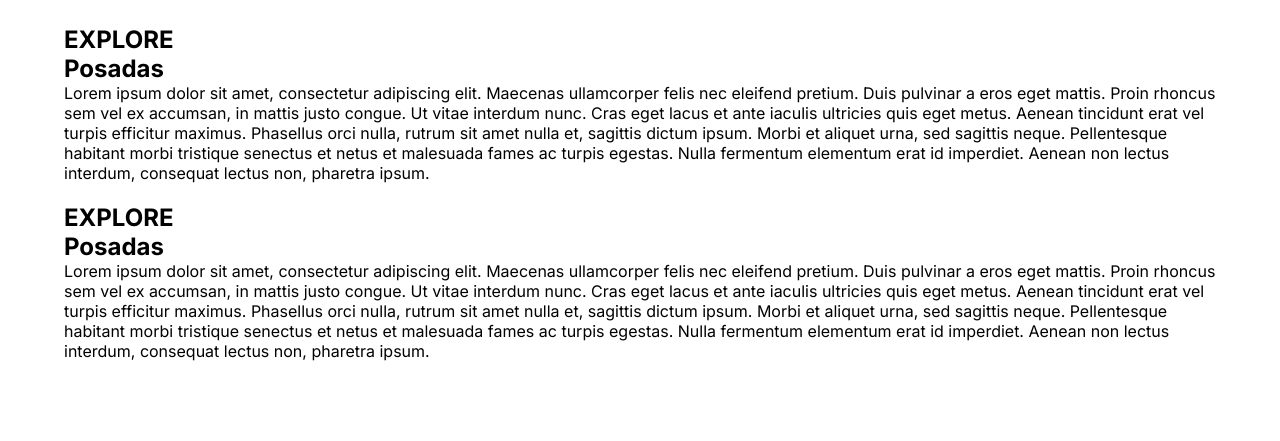
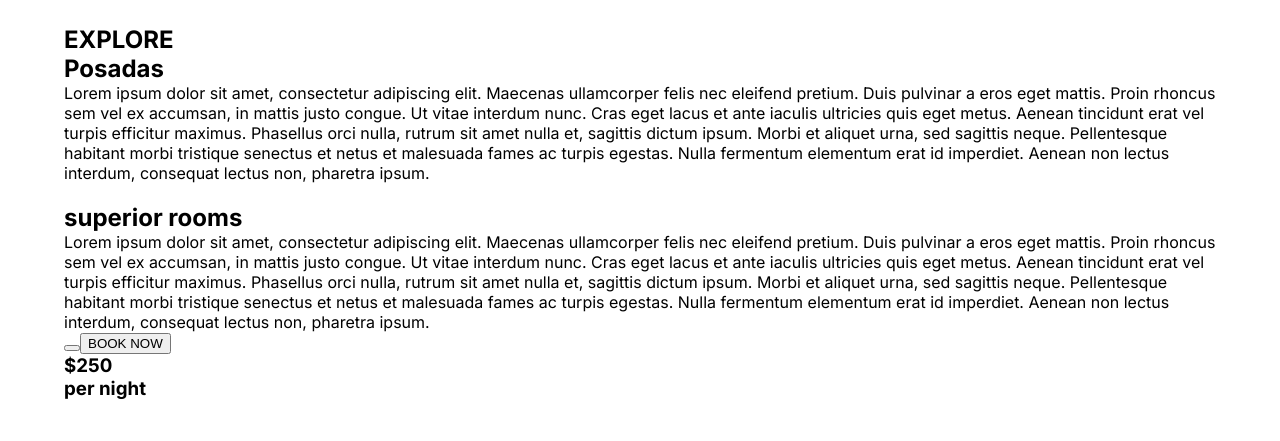
Before and after one commit to Yonel04/Ahete, a plain HTML site: page index.html in a window 1280 px wide. Shown: the part 511-952 px from the top of the page. Drawn offline with Linux system fonts and the light colour scheme.

Commit message:
Update index.html

```diff
--- a/index.html
+++ b/index.html
@@ -118,33 +118,27 @@
                     <div class="image">
                         <img src="images/room-1.png" alt="">
                     </div>
-                </div>
-
-                </div>
-
-            </div>
-
-        </div>
-    </div>
+                    <div class=""text>
+                        <h2> superior rooms</h2>
+                        <div class="rate flex">
+                            <i class="fa fa-star"></i>
+                            <i class="fa fa-star"></i>
+                            <i class="fa fa-star"></i>
+                            <i class="fa fa-star"></i>
+                            <i class="fa fa-star"></i>
 
 
-</section>
-<section class="rooms">
-    <div class="container top">
-        <div class="heading">
-            <h1>EXPLORE</h1>
-            <h2>Posadas</h2>
-            <p>
-                Lorem ipsum dolor sit amet, consectetur adipiscing elit. Maecenas ullamcorper felis nec eleifend pretium. Duis pulvinar a eros eget mattis. Proin rhoncus sem vel ex accumsan, in mattis justo congue. Ut vitae interdum nunc. Cras eget lacus et ante iaculis ultricies quis eget metus. Aenean tincidunt erat vel turpis efficitur maximus. Phasellus orci nulla, rutrum sit amet nulla et, sagittis dictum ipsum. Morbi et aliquet urna, sed sagittis neque. Pellentesque habitant morbi tristique senectus et netus et malesuada fames ac turpis egestas. Nulla fermentum elementum erat id imperdiet. Aenean non lectus interdum, consequat lectus non, pharetra ipsum.
+                        </div>
+                        <p>Lorem ipsum dolor sit amet, consectetur adipiscing elit. Maecenas ullamcorper felis nec eleifend pretium. Duis pulvinar a eros eget mattis. Proin rhoncus sem vel ex accumsan, in mattis justo congue. Ut vitae interdum nunc. Cras eget lacus et ante iaculis ultricies quis eget metus. Aenean tincidunt erat vel turpis efficitur maximus. Phasellus orci nulla, rutrum sit amet nulla et, sagittis dictum ipsum. Morbi et aliquet urna, sed sagittis neque. Pellentesque habitant morbi tristique senectus et netus et malesuada fames ac turpis egestas. Nulla fermentum elementum erat id imperdiet. Aenean non lectus interdum, consequat lectus non, pharetra ipsum.
 
+                        </p>
+                        <div class="button flex">
+                            <button type="button" name="button">
+                                <button class="primary-btn">BOOK NOW</button>
+                                <h3>$250 <span> <br> per night</span></h3>
 
-            </p>
-        </div>
-        <div class="content mtop">
-            <div class="owl-carrusel owl-carrusel1 owl-theme">
-                <div class="items">
-                    <div class="image">
-                        <img src="images/room-1.png" alt="">
+                            </button>
+                        </div>
                     </div>
                 </div>
 
@@ -157,6 +151,7 @@
 
 
 </section>
+
 
 
 
```
